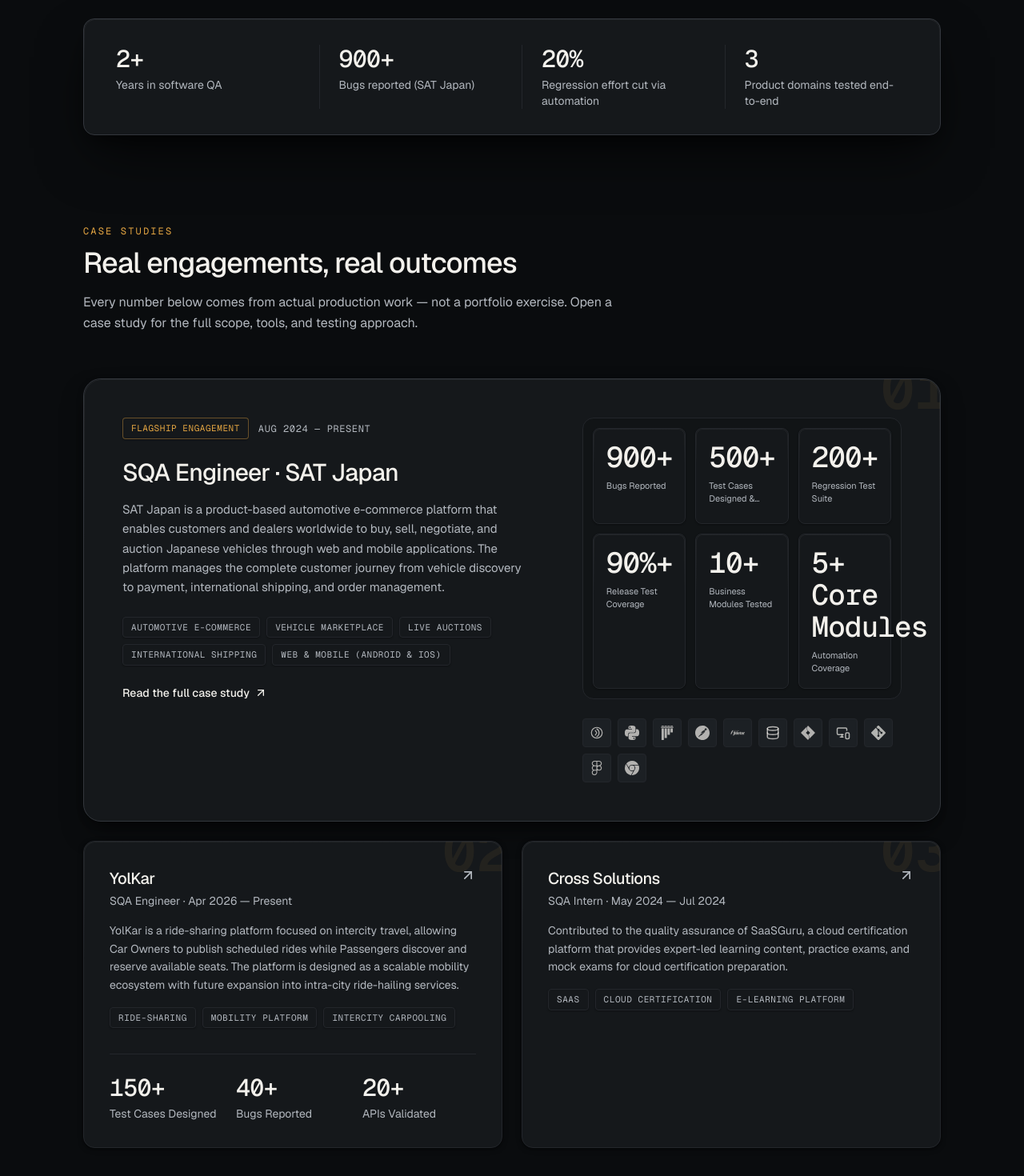
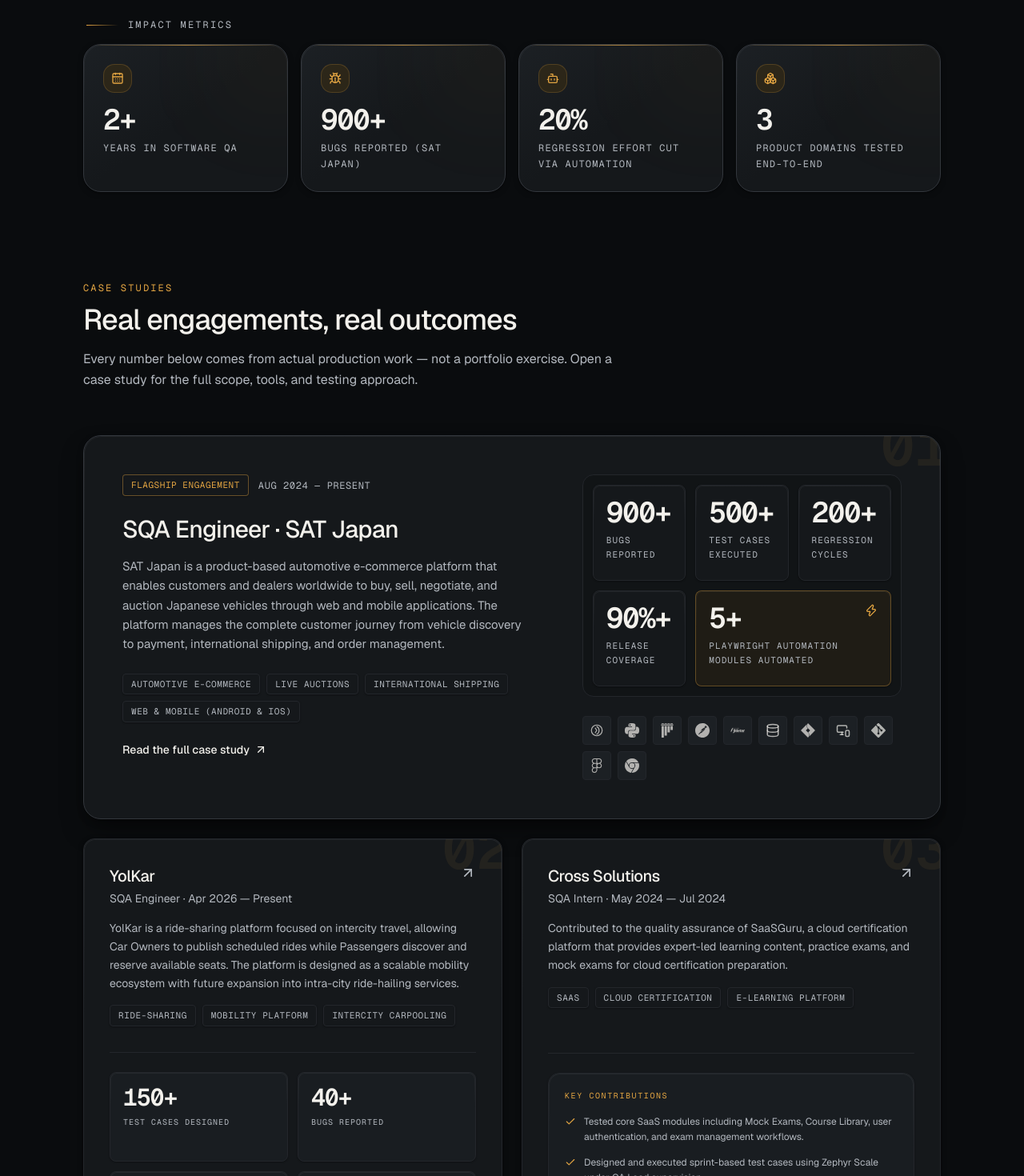
Before and after one commit to usman-siddique/QA-Portfolio, a Next.js app: page / in a window 1280 px wide. Shown: the part 880-2350 px from the top of the page at 80% size. Built offline with nearby package versions, Linux system fonts and the light colour scheme.

Commit message:
Polish portfolio content and presentation

```diff
--- a/components/layout/Footer.tsx
+++ b/components/layout/Footer.tsx
@@ -92,9 +92,6 @@
 
       <Container className="relative flex flex-col gap-2 border-t border-border py-5 text-xs text-muted-foreground sm:flex-row sm:items-center sm:justify-between">
         <p>© {year} {profile.name}. All rights reserved.</p>
-        <p className="font-mono text-[11px] uppercase tracking-wider text-muted-foreground/80">
-          Built with care in {profile.location}
-        </p>
       </Container>
     </footer>
   );
--- a/components/sections/Hero.tsx
+++ b/components/sections/Hero.tsx
@@ -12,7 +12,20 @@
       <Container className="relative grid gap-12 pb-16 pt-10 sm:gap-14 sm:pb-20 sm:pt-12 lg:grid-cols-[1.05fr_0.95fr] lg:items-center lg:gap-12 lg:pb-24 lg:pt-14">
         <div className="flex flex-col gap-8">
           <Reveal>
-            <div className="flex flex-wrap items-center gap-x-4 gap-y-2 font-mono text-xs uppercase tracking-[0.14em] text-muted-foreground">
+            <div className="flex flex-col gap-2 font-mono text-xs uppercase tracking-[0.14em] text-muted-foreground md:hidden">
+              <span>
+                {profile.name} <span aria-hidden="true">·</span> SQA Engineer
+              </span>
+              <span className="inline-flex items-center gap-1.5 text-accent">
+                <span className="relative flex size-1.5">
+                  <span className="absolute inline-flex h-full w-full animate-ping rounded-full bg-accent opacity-60" />
+                  <span className="relative inline-flex size-1.5 rounded-full bg-accent" />
+                </span>
+                Open to opportunities
+              </span>
+            </div>
+
+            <div className="hidden flex-wrap items-center gap-x-4 gap-y-2 font-mono text-xs uppercase tracking-[0.14em] text-muted-foreground md:flex">
               <span className="inline-flex items-center gap-1.5">
                 <MapPin className="size-3.5" aria-hidden="true" />
                 {profile.location}
--- a/components/sections/ProjectCard.tsx
+++ b/components/sections/ProjectCard.tsx
@@ -1,5 +1,5 @@
 import Link from "next/link";
-import { ArrowUpRight } from "lucide-react";
+import { ArrowUpRight, Check } from "lucide-react";
 import { Card } from "@/components/ui/Card";
 import { Badge } from "@/components/ui/Badge";
 import { MetricStat } from "@/components/ui/MetricStat";
@@ -53,16 +53,46 @@
       </div>
 
       {experience.metrics.length > 0 ? (
-        <div className="relative grid grid-cols-3 gap-4 border-t border-border pt-6">
-          {experience.metrics.slice(0, 3).map((metric) => (
-            <MetricStat
+        <dl className="relative grid grid-cols-2 gap-3 border-t border-border pt-6">
+          {experience.metrics.map((metric) => (
+            <div
               key={metric.label}
-              value={metric.value}
-              label={metric.label}
-            />
+              className="surface-sheen flex min-h-28 flex-col justify-between rounded-[var(--radius-md)] border border-border bg-surface-2/70 px-4 py-4 shadow-xs"
+            >
+              <dt className="sr-only">{metric.label}</dt>
+              <dd>
+                <MetricStat
+                  value={metric.value}
+                  label={metric.label}
+                  className="gap-2 [&>span:first-child]:text-3xl [&>span:last-child]:line-clamp-2 [&>span:last-child]:text-[10px]"
+                />
+              </dd>
+            </div>
           ))}
+        </dl>
+      ) : (
+        <div className="relative min-h-65 border-t border-border pt-6">
+          <div className="surface-sheen h-full rounded-[var(--radius-lg)] border border-border bg-surface-2/70 p-5 shadow-xs">
+            <p className="font-mono text-[10px] uppercase tracking-[0.16em] text-accent">
+              Key Contributions
+            </p>
+            <ul className="mt-4 flex flex-col gap-3">
+              {experience.responsibilities.slice(0, 3).map((responsibility) => (
+                <li
+                  key={responsibility}
+                  className="flex items-start gap-2.5 text-xs leading-relaxed text-muted-foreground"
+                >
+                  <Check
+                    className="mt-0.5 size-3.5 shrink-0 text-accent"
+                    aria-hidden="true"
+                  />
+                  <span className="line-clamp-2">{responsibility}</span>
+                </li>
+              ))}
+            </ul>
+          </div>
         </div>
-      ) : null}
+      )}
 
       <Link
         href={`/work/${experience.slug}`}
--- a/components/sections/ProofStrip.tsx
+++ b/components/sections/ProofStrip.tsx
@@ -1,12 +1,17 @@
+import { Bot, Boxes, Bug, CalendarDays } from "lucide-react";
 import { Container } from "@/components/ui/Container";
 import { MetricStat } from "@/components/ui/MetricStat";
 import { Reveal } from "@/components/ui/Reveal";
 
 const stats = [
-  { value: "2+", label: "Years in software QA" },
-  { value: "900+", label: "Bugs reported (SAT Japan)" },
-  { value: "20%", label: "Regression effort cut via automation" },
-  { value: "3", label: "Product domains tested end-to-end" },
+  { value: "2+", label: "Years in software QA", icon: CalendarDays },
+  { value: "900+", label: "Bugs reported (SAT Japan)", icon: Bug },
+  {
+    value: "20%",
+    label: "Regression effort cut via automation",
+    icon: Bot,
+  },
+  { value: "3", label: "Product domains tested end-to-end", icon: Boxes },
 ];
 
 export function ProofStrip() {
@@ -14,23 +19,51 @@
     <div className="relative z-10 -mt-10 sm:-mt-14">
       <Container>
         <Reveal delay={0.5}>
-          <dl className="surface-sheen grid grid-cols-2 gap-x-6 gap-y-8 rounded-[var(--radius-lg)] border border-border-strong bg-surface px-6 py-8 shadow-elevated-lg sm:grid-cols-4 sm:px-10">
-            {stats.map((stat, index) => (
-              <div
-                key={stat.label}
-                className={
-                  index > 0
-                    ? "sm:border-l sm:border-border sm:pl-6"
-                    : undefined
-                }
+          <section aria-labelledby="impact-metrics-title">
+            <div className="mb-4 flex items-center gap-3 px-1">
+              <span
+                aria-hidden="true"
+                className="h-px w-10 bg-gradient-to-r from-accent to-transparent"
+              />
+              <h2
+                id="impact-metrics-title"
+                className="font-mono text-xs uppercase tracking-[0.18em] text-muted-foreground"
               >
+                Impact Metrics
+              </h2>
+            </div>
+
+            <dl className="grid grid-cols-2 gap-3 lg:grid-cols-4 lg:gap-4">
+              {stats.map((stat) => (
+                <div key={stat.label} className="group">
+                  <div className="surface-sheen relative flex h-full min-h-36 flex-col overflow-hidden rounded-[var(--radius-xl)] border border-border-strong bg-gradient-to-br from-surface-2 via-surface to-surface px-5 py-5 shadow-elevated-sm transition-all duration-300 hover:-translate-y-1 hover:border-accent/40 hover:shadow-glow lg:min-h-40 lg:px-6 lg:py-6">
+                    <span
+                      aria-hidden="true"
+                      className="absolute -right-8 -top-8 h-24 w-24 rounded-full bg-accent/10 blur-3xl transition-all duration-300 group-hover:bg-accent/20"
+                    />
+
+                    <span
+                      aria-hidden="true"
+                      className="absolute inset-x-0 top-0 h-px bg-gradient-to-r from-transparent via-accent/70 to-transparent"
+                    />
+
+                    <div className="mb-4 flex h-9 w-9 items-center justify-center rounded-lg border border-accent/20 bg-accent-soft/60 text-accent transition-transform duration-300 group-hover:scale-105">
+                      <stat.icon className="h-4 w-4" />
+                    </div>
+
                     <dt className="sr-only">{stat.label}</dt>
+
                     <dd>
-                  <MetricStat value={stat.value} label={stat.label} />
+                      <MetricStat
+                        value={stat.value}
+                        label={stat.label}
+                      />
                     </dd>
+                  </div>
                 </div>
               ))}
             </dl>
+          </section>
         </Reveal>
       </Container>
     </div>
--- a/components/ui/MetricStat.tsx
+++ b/components/ui/MetricStat.tsx
@@ -10,11 +10,14 @@
   className?: string;
 }) {
   return (
-    <div className={cn("flex flex-col gap-1", className)}>
-      <span className="font-mono text-2xl font-medium tracking-tight text-foreground sm:text-3xl">
+    <div className={cn("flex flex-col gap-2", className)}>
+      <span className="font-mono text-3xl font-semibold leading-none tracking-[-0.04em] text-foreground sm:text-4xl">
         {value}
       </span>
-      <span className="text-sm text-muted-foreground">{label}</span>
+
+      <span className="text-xs font-mono uppercase tracking-[0.1em] leading-relaxed text-muted-foreground">
+        {label}
+      </span>
     </div>
   );
 }
--- a/content/artifacts.ts
+++ b/content/artifacts.ts
@@ -14,7 +14,7 @@
     tools: ["Playwright", "Python", "Pytest"],
     facts: [
       { label: "Pattern", value: "Page Object Model" },
-      { label: "Coverage", value: "36+ tests" },
+      { label: "Coverage", value: "40+ Playwright Tests" },
       { label: "Execution", value: "Parallel · multi-browser" },
       { label: "Reporting", value: "pytest-html + screenshots" },
     ],
--- a/content/experience.ts
+++ b/content/experience.ts
@@ -13,7 +13,6 @@
     endDate: null,
     domain: [
       "Automotive E-commerce",
-      "Vehicle Marketplace",
       "Live Auctions",
       "International Shipping",
       "Web & Mobile (Android & iOS)",
@@ -22,11 +21,10 @@
       "SAT Japan is a product-based automotive e-commerce platform that enables customers and dealers worldwide to buy, sell, negotiate, and auction Japanese vehicles through web and mobile applications. The platform manages the complete customer journey from vehicle discovery to payment, international shipping, and order management.",
     metrics: [
       { label: "Bugs Reported", value: "900+" },
-      { label: "Test Cases Designed & Executed", value: "500+" },
-      { label: "Regression Test Suite", value: "200+" },
-      { label: "Release Test Coverage", value: "90%+" },
-      { label: "Business Modules Tested", value: "10+" },
-      { label: "Automation Coverage", value: "5+ Core Modules" },
+      { label: "Test Cases Executed", value: "500+" },
+      { label: "Regression Cycles", value: "200+" },
+      { label: "Release Coverage", value: "90%+" },
+      { label: "Playwright Automation Modules Automated", value: "5+" },
     ],
     responsibilities: [
       "Lead end-to-end quality assurance across core business modules, including Used Cars, New Cars, Auctions, Reservations, Negotiations, Search & Filters, Sell My Car, Checkout, Orders, International Shipping, Dealer Portal, Admin Panel, and Android & iOS mobile applications.",
```
Lines whose indentation alone changed are shown as unchanged.
